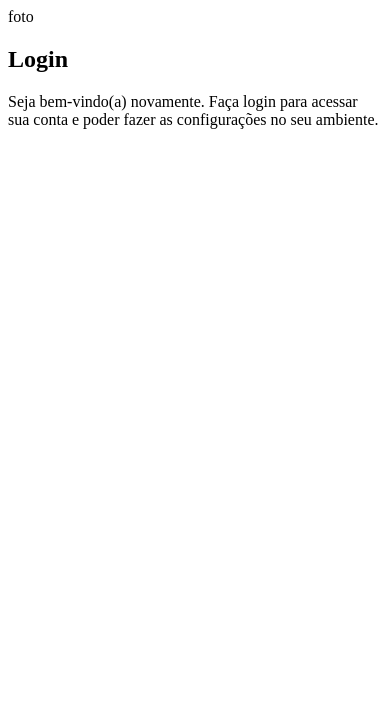
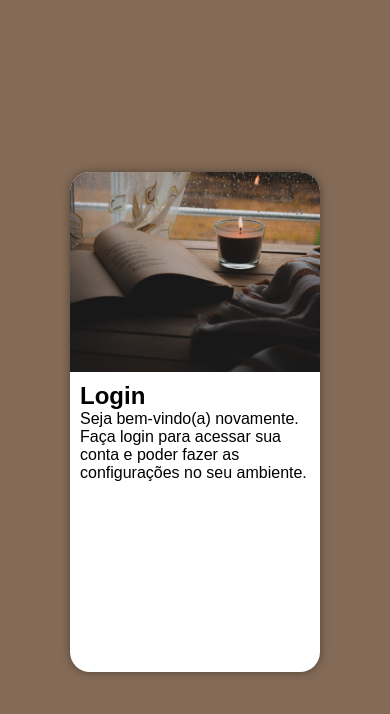
Before and after one commit to danielgneves/projeto-login, a plain HTML site: page index.html in a window 390 px wide. Drawn offline with Linux system fonts and the light colour scheme.

Commit message:
mobile first

```diff
--- a/estilos/style.css
+++ b/estilos/style.css
@@ -1,7 +1,51 @@
 @charset "UTF-8";
 
 /* paleta de cores
+#707068
+#846B57
+#1F1D1E
+*/
 
+* {
+    font-family: Arial, Helvetica, sans-serif;
+    padding: 0px;
+    margin: 0px;
+    box-sizing: border-box;
+}
 
+body, html {
+    background-color: #846B57;
+    height: 100vh;
+    width: 100vw;
+}
 
-*/
+main {
+    position: relative;
+    height: 100vh;
+    width: 100vw;
+}
+
+section#login {
+    background-color: white;
+    width: 250px;
+    height: 500px;
+    border-radius: 20px;
+    box-shadow: 0px 0px 10px rgba(0, 0, 0, 0.400);
+    position: absolute;
+    top: 50%;
+    left: 50%;
+    transform: translate(-50%, -50%);
+}
+
+section#login > div#imagem {
+    display: block;
+    background: #846B57 url(../imagens/pexels-bade-saba-13945391.jpg) left bottom no-repeat;
+    background-size: cover;
+    border-radius: 20px 20px 0px 0px;
+    height: 200px;
+}
+
+section#login > div#formulario {
+    display: block;
+    padding: 10px;
+}
--- a/index.html
+++ b/index.html
@@ -10,9 +10,7 @@
 <body>
     <main>
         <section id="login">
-            <div id="imagem">
-                foto
-            </div>
+            <div id="imagem"></div>
             <div id="formulario">
                 <h1>Login</h1>
                 <p>Seja bem-vindo(a) novamente. Faça login para acessar sua conta e poder fazer as configurações no seu ambiente.</p>
```
Also changed, not shown: imagens/pexels-bade-saba-13945391.jpg (added).
